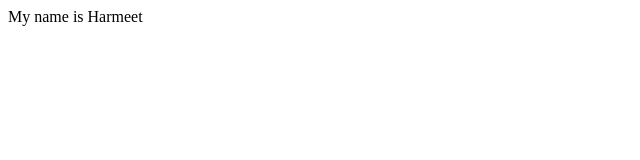
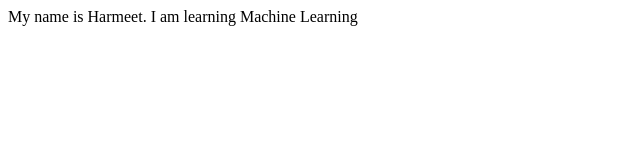
Before and after one commit to harmeetkaur17/BrandNewRepo, a plain HTML site: page index.html in a window 1280 px wide. Shown: the whole page, without its empty margins (0-640 px from the left). Drawn offline with Linux system fonts and the light colour scheme.

Commit message:
modified index.html

```diff
--- a/index.html
+++ b/index.html
@@ -1 +1 @@
-<p>My name is Harmeet</p>
+<p>My name is Harmeet. I am learning Machine Learning</p>
```
